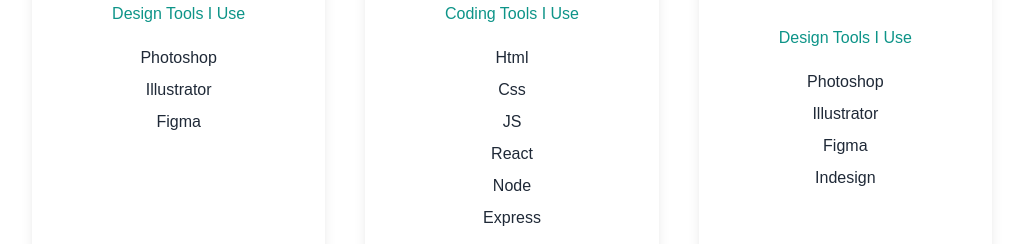
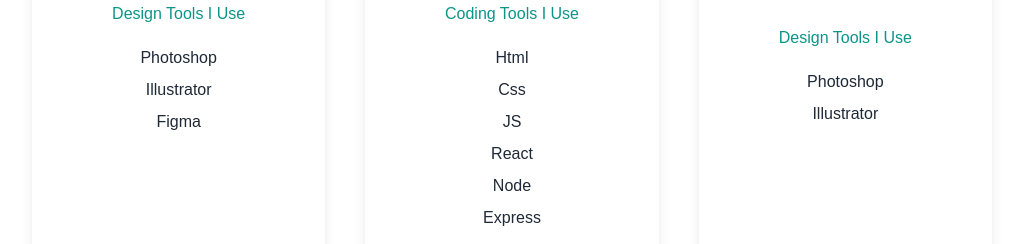
Before and after one commit to Quantumminded/my-portfolio, a Next.js app: page / in a window 1280 px wide. Shown: the part 1565-1809 px from the top of the page, without its empty margins (128-1151 px from the left). Built offline with nearby package versions, Linux system fonts and the light colour scheme.

Commit message:
adding lorem in skill

```diff
--- a/pages/index.js
+++ b/pages/index.js
@@ -129,8 +129,6 @@
               <h4 className="py-4 text-teal-600">Design Tools I Use</h4>
               <p className="text-gray-800 py-1">Photoshop</p>
               <p className="text-gray-800 py-1">Illustrator</p>
-              <p className="text-gray-800 py-1">Figma</p>
-              <p className="text-gray-800 py-1">Indesign</p>
             </div>
           </div>
         </section>
```
